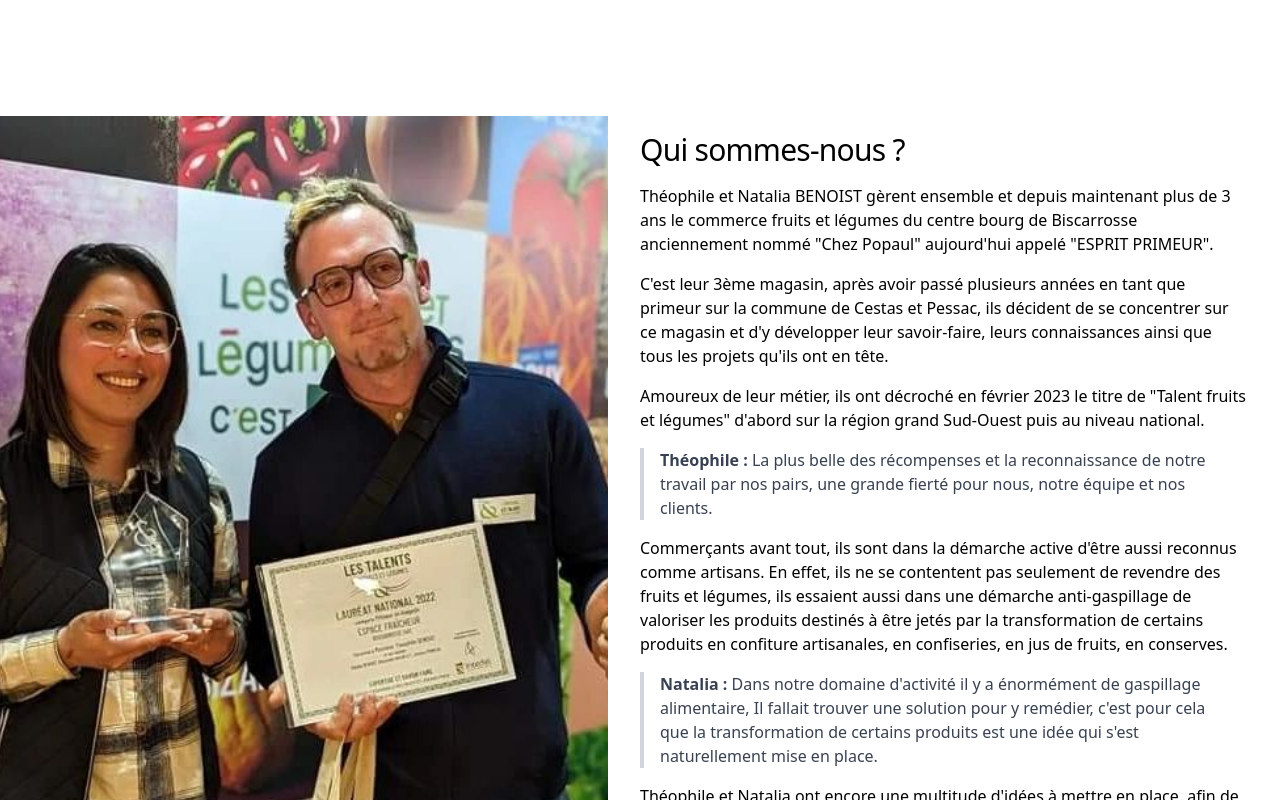
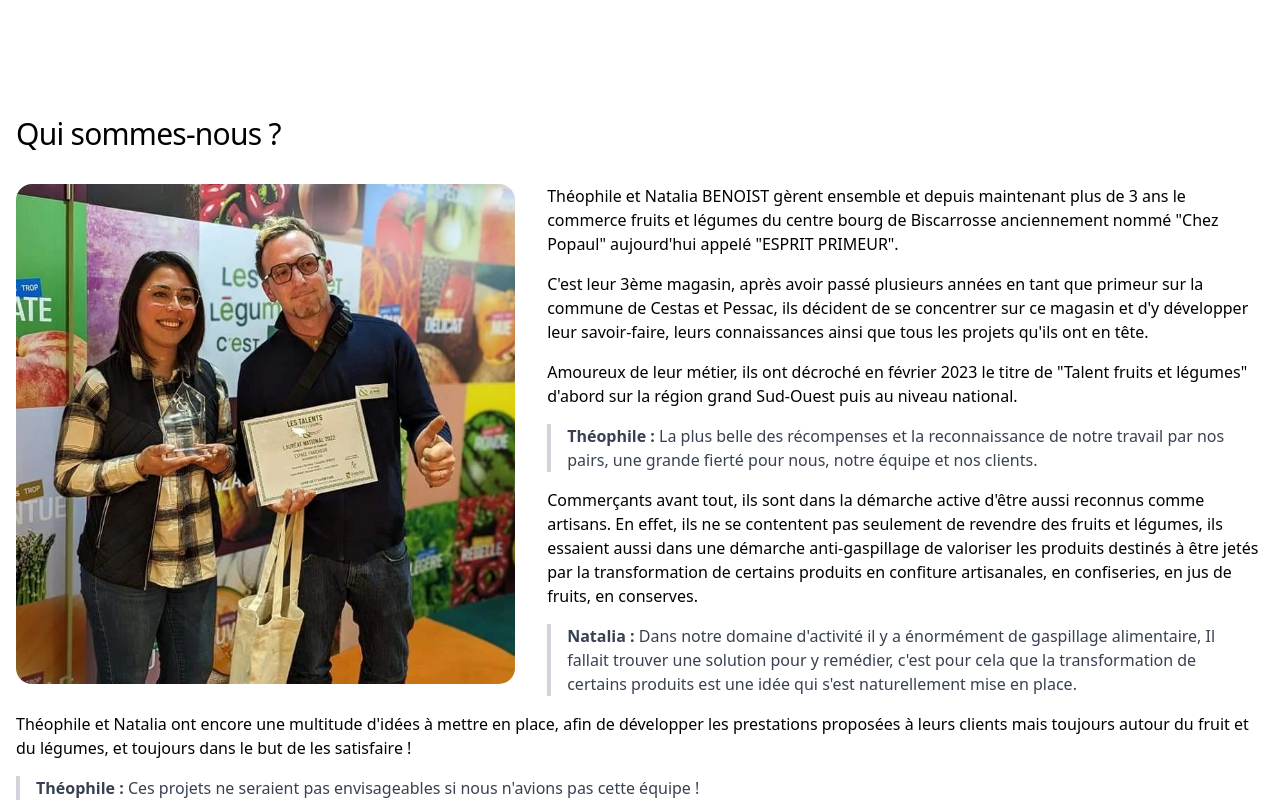
Before and after one commit to Foohx/esprit-primeur, a Next.js app: page / in a window 1280 px wide. Shown: the part 740-1540 px from the top of the page. Built offline with nearby package versions, Linux system fonts and the light colour scheme.

Commit message:
feat: add about section

```diff
--- a/src/components/product-page.tsx
+++ b/src/components/product-page.tsx
@@ -27,7 +27,7 @@ export default function ProductPage({
   renderPrices,
 }: ProductPageProps) {
   return (
-    <main className="space-y-8 mb-32">
+    <main className="space-y-8 mb-16 lg:mb-32">
       {/* Head */}
       <section className="max-w-7xl mx-auto h-[60vh] max-h-[500px] px-4">
         <div className="rounded-2xl overflow-hidden h-full w-full relative group">
--- a/src/pages/apicius.tsx
+++ b/src/pages/apicius.tsx
@@ -38,13 +38,13 @@ export default function Page() {
         <link rel="icon" href="/favicon.ico" />
       </Head>
       <Header />
-      <main className="space-y-32 mb-32">
+      <main className="space-y-16 mb-16 lg:space-y-32 lg:mb-32">
         {/* Hero */}
         <section className="bg-[url('/images/apicius/hero.jpg')] bg-cover bg-no-repeat bg-center h-[80vh]">
           <div
             className={classNames(
-              "bg-black/50",
-              // "backdrop-blur-sm",
+              "bg-black/60",
+              "backdrop-blur-sm",
               "h-full w-full",
               "flex items-center justify-center"
             )}
--- a/src/pages/index.tsx
+++ b/src/pages/index.tsx
@@ -85,22 +85,24 @@ export default function Home() {
           </div>
         </section>
         {/* About */}
-        <section id="about" className="py-32 max-w-7xl mx-auto">
-          <div className="flex flex-row">
-            <div className="flex-1 bg-red-50">
+        <section
+          id="about"
+          className="py-16 lg:py-32 max-w-7xl mx-auto flex flex-col gap-y-8 px-4"
+        >
+          <h2 className="font-medium tracking-tight text-3xl">
+            Qui sommes-nous ?
+          </h2>
+          <div className="flex flex-col gap-y-8 lg:block lg:flex-none lg:gap-y-0">
+            <div className="w-full h-[500px] lg:float-left lg:mr-8 lg:mb-4 lg:w-[40%]">
               <Image
                 src="/images/about.jpg"
                 width={700}
                 height={700}
                 alt="Test"
-                className="object-cover w-full h-full object-center"
+                className="object-cover h-full w-full object-top lg:object-center rounded-2xl"
               />
             </div>
-            <div className="flex-1 space-y-4 px-8 py-4">
-              <h2 className="font-medium tracking-tight text-3xl">
-                Qui sommes-nous ?
-              </h2>
-
+            <div className="space-y-4">
               <p>
                 {`Théophile et Natalia BENOIST gèrent ensemble et depuis
                 maintenant plus de 3 ans le commerce fruits et légumes du centre
@@ -119,13 +121,13 @@ export default function Home() {
                 titre de "Talent fruits et légumes" d'abord sur la région grand
                 Sud-Ouest puis au niveau national.`}
               </p>
+              <div className="flex">
                 <blockquote className="border-l-4 border-gray-300 px-4 text-gray-700">
                   <span className="font-semibold">{`Théophile : `}</span>
-                {`La plus
-                belle des récompenses et la reconnaissance de notre travail par
-                nos pairs, une grande fierté pour nous, notre équipe et nos
-                clients.`}
+                  {`La plus belle des récompenses et la reconnaissance de notre travail par
+                  nos pairs, une grande fierté pour nous, notre équipe et nos clients.`}
                 </blockquote>
+              </div>
               <p>
                 {`Commerçants avant tout, ils sont dans la démarche active d'être
                 aussi reconnus comme artisans. En effet, ils ne se contentent
@@ -135,26 +137,28 @@ export default function Home() {
                 produits en confiture artisanales, en confiseries, en jus de
                 fruits, en conserves.`}
               </p>
+              <div className="flex">
                 <blockquote className="border-l-4 border-gray-300 px-4 text-gray-700">
                   <span className="font-semibold">{`Natalia : `}</span>
-                {`Dans notre
-                domaine d'activité il y a énormément de gaspillage alimentaire,
-                Il fallait trouver une solution pour y remédier, c'est pour cela
-                que la transformation de certains produits est une idée qui
-                s'est naturellement mise en place.`}
+                  {`Dans notre domaine d'activité il y a énormément de gaspillage
+                  alimentaire, Il fallait trouver une solution pour y remédier,
+                  c'est pour cela que la transformation de certains produits est
+                  une idée qui s'est naturellement mise en place.`}
                 </blockquote>
+              </div>
               <p>
                 {`Théophile et Natalia ont encore une multitude d'idées à mettre
                 en place, afin de développer les prestations proposées à leurs
                 clients mais toujours autour du fruit et du légumes, et toujours
                 dans le but de les satisfaire !`}
               </p>
+              <div className="flex">
                 <blockquote className="border-l-4 border-gray-300 px-4 text-gray-700">
                   <span className="font-semibold">{`Théophile : `}</span>
-                {`Ces
-                projets ne seraient pas envisageables si nous n'avions pas cette
-                équipe !`}
+                  {`Ces projets ne seraient pas envisageables si nous n'avions pas
+                  cette équipe !`}
                 </blockquote>
+              </div>
               <p>
                 {`L'équipe ESPRIT PRIMEUR se compose de Josiane, Alexandre et
                 Alexia. Équipe compétente et soudée elle saura vous accueillir
@@ -165,9 +169,10 @@ export default function Home() {
             </div>
           </div>
         </section>
+
         {/* Promotion */}
         <section className="bg-[radial-gradient(ellipse_at_center,_var(--tw-gradient-stops))] from-primary-300 via-primary-500 to-primary-700">
-          <div className="w-full max-w-7xl mx-auto flex flex-col justify-center items-center py-32 gap-y-8">
+          <div className="w-full max-w-7xl mx-auto flex flex-col justify-center items-center py-16 lg:py-32 gap-y-8">
             <h2 className="font-medium tracking-tight text-3xl text-white">
               Faites un tour du magasin
             </h2>
@@ -183,7 +188,7 @@ export default function Home() {
         </section>
 
         {/* Shop */}
-        <section id="shop" className="py-32 space-y-8">
+        <section id="shop" className="py-16 lg:py-32 space-y-8">
           <div className="max-w-7xl mx-auto h-[40vh] max-h-[300px] px-4">
             <div className="rounded-2xl overflow-hidden h-full w-full relative group">
               <Image
```
Lines whose indentation alone changed are shown as unchanged.
